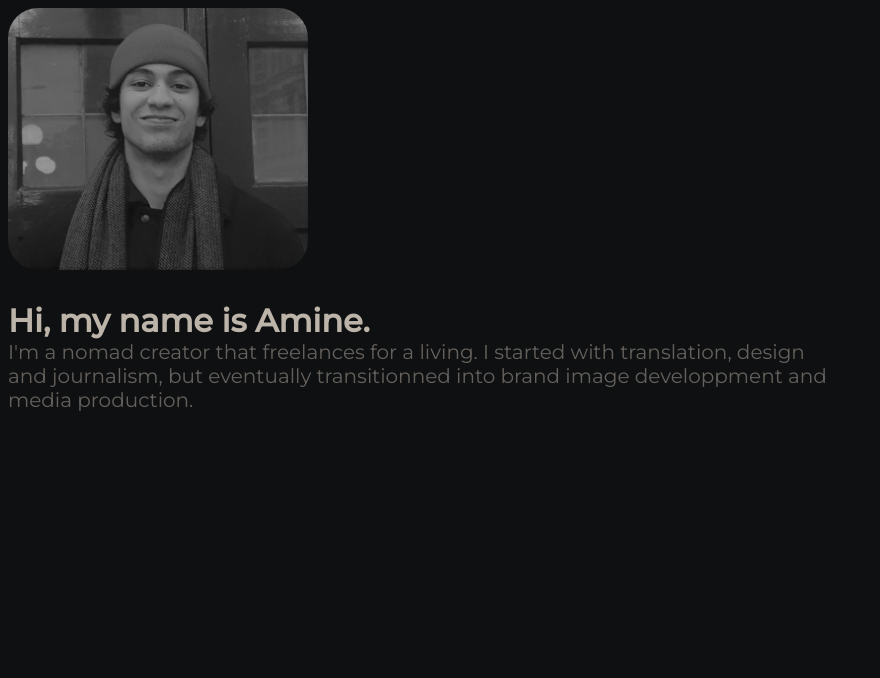
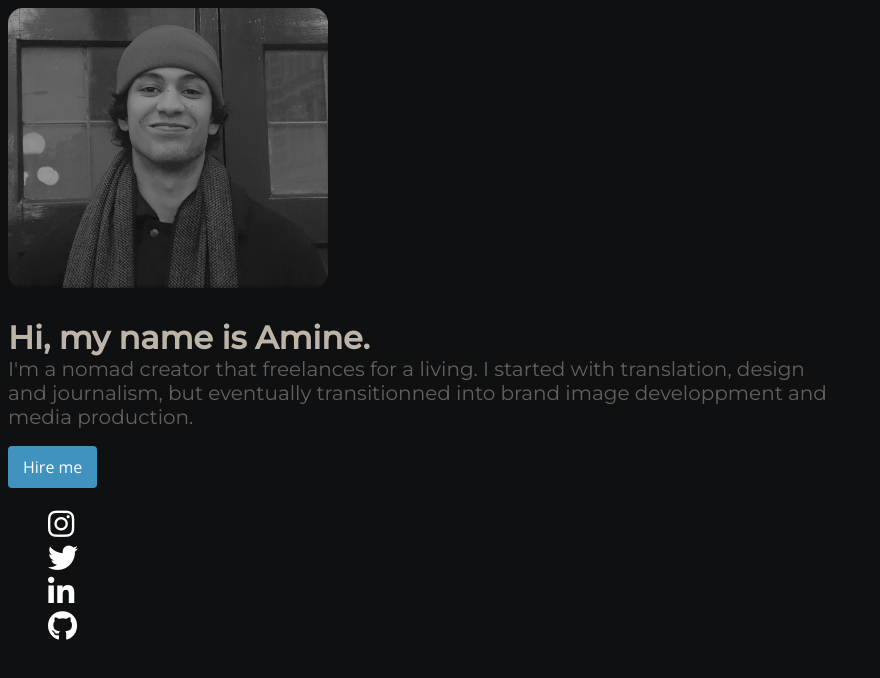
Before and after one commit to aaamine1/aaa, a plain HTML site: page index.html in a window 1280 px wide. Shown: the whole page, without its empty margins (0-880 px from the left). Drawn offline with nearby package versions, Linux system fonts and the light colour scheme.

Commit message:
Added social media icons and button

```diff
--- a/index.html
+++ b/index.html
@@ -7,20 +7,30 @@
 	<link rel="preconnect" href="https://fonts.googleapis.com">
 	<link rel="preconnect" href="https://fonts.gstatic.com" crossorigin>
 	<link href="https://fonts.googleapis.com/css2?family=Inter:wght@300;400;500&family=Montserrat:wght@300;400;500&family=Open+Sans&display=swap" rel="stylesheet">
+	<script src="https://kit.fontawesome.com/7a1285551f.js" crossorigin="anonymous"></script>
 	<link rel="stylesheet" type="text/css" href="style/style.css">
 </head>
 <body>
 
 	<header>
 		<div id="intro">
+
 			<a href="https://www.youtube.com/watch?v=dQw4w9WgXcQ" target="_blank">
 				<img src="media/aaamine.jpg" alt="Me!">
 			</a>
 			<h2> <strong>Hi, my name is Amine.</strong> <br>
 			<div id="subtext_intro"> I'm a nomad creator that freelances for a living. I started with translation, design <br> and journalism, but eventually transitionned into brand image developpment and <br>media production. </div></h2>
-			<p>
-
-
+		</div>
+		<div>
+			<a href="#" class="button"> Hire me </a>
+		</div>
+		<div id="socials">
+			<ul style="list-style: none;">
+				<li> <a href="https://www.instagram.com/amineachouri/" target="_blank"> <i class="fab fa-instagram"></i> </a> </li>
+				<li> <a href="https://twitter.com/aaamine__" target="_blank"> <i class="fab fa-twitter"></i> </a></li>
+				<li> <a href="https://www.linkedin.com/in/amine-achouri-10a495183/" target="_blank"> <i class="fab fa-linkedin-in"></i> </a></li>
+				<li> <a href="https://github.com/aaamine1" target="_blank"> <i class="fab fa-github"></i> </a></li>
+			</ul>
 		</div>
 	</header>
 
--- a/style/style.css
+++ b/style/style.css
@@ -16,10 +16,9 @@ body {
 
 
 #intro img {
-	width:300px;
-	border-radius: 30px;
-	bottom-margin: 10px;
-	left-margin: 100px;
+	width:320px;
+	border-radius: 15px;
+
 }
 
 #intro h2 {
@@ -35,3 +34,34 @@ body {
 	font-weight: lighter;
 	opacity: 0.8;
 }
+
+#socials {
+	text-decoration: none;
+	font-size: 30px;
+	color: white;
+	list-style: none;
+}
+
+#socials a {
+	color: white;
+}
+
+#socials a:hover {
+	color: #BCB3A9;
+
+}
+
+.button {
+	color: white;
+  padding: 10px 15px;
+  border-radius: 4px;
+  font-weight: normal;
+  background: #4193BF;
+  text-decoration: none;
+  font-family: open sans;
+
+}
+
+.button:hover {
+	background: #316F8E;
+}
```
